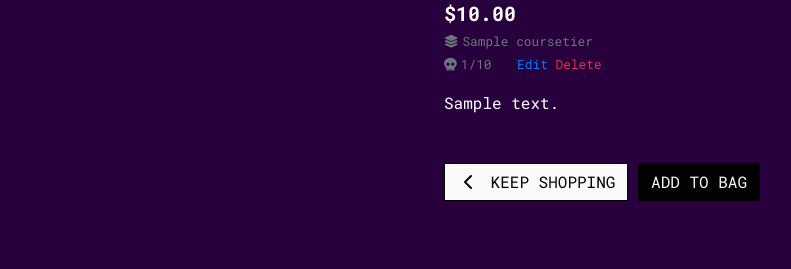
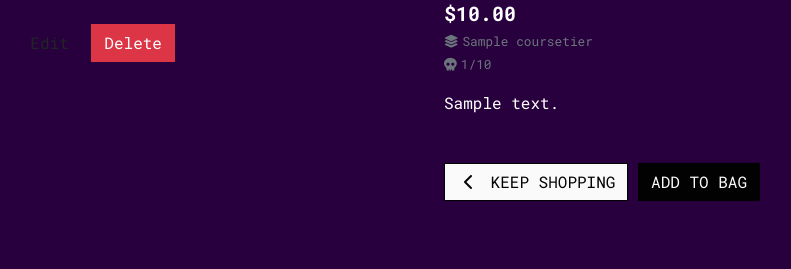
Before and after one commit to lunartechfreek/neon-beats-academy, a Django app: page /courses/1/ in a window 1280 px wide. Shown: the part 709-978 px from the top of the page, without its empty margins (211-1002 px from the left). Run offline with Django 3.2, Linux system fonts and the light colour scheme; a user stored in the database is signed in; tables that the repository leaves empty hold one stand-in row (values such as "Sample post"); parts of the project's set-up code (start-up, migrations or seed data) failed here and were passed over; some libraries are stand-ins or nearby versions.

Commit message:
Adjust layout for edit/delete buttons

```diff
--- a/courses/templates/courses/course_detail.html
+++ b/courses/templates/courses/course_detail.html
@@ -9,12 +9,9 @@
         <div class="col"></div>
     </div>
 </div>
-<div class="lg-page-banner"
-    {% if "placeholder" in course.image.url %}
-        style="background-image: url('{% static 'images/noimage.png' %}');"
-    {% else %}
-        style="background-image: url('{{ course.image.url }}');"
-    {% endif %}>
+<div class="lg-page-banner" {% if "placeholder" in course.image.url %}
+    style="background-image: url('{% static 'images/noimage.png' %}');" {% else %}
+    style="background-image: url('{{ course.image.url }}');" {% endif %}>
     <h2 class="text-black page-title">
         {{ course.name }}
     </h2>
@@ -25,7 +22,7 @@
 <div class="container-fluid margin-bottom">
     <div class="row">
         <div class="col-12 col-md-6 col-lg-4 offset-lg-2">
-            <div class="image-container my-5">
+            <div class="image-container mt-5 mb-4">
                 {% if "placeholder" in course.image.url %}
                 <a href="{{ course.image.url }}" target="_blank">
                     <img class="card-img-top img-fluid" src="{% static 'images/noimage.png' %}" alt="placeholder image">
@@ -36,6 +33,14 @@
                 </a>
                 {% endif %}
             </div>
+            {% if request.user.is_superuser %}
+            <div class="mb-4 detail-ctrl-btn-box">
+                <a href="{% url 'edit_course' course.id %}" class="btn btn-blue rounded-0 edit-btn">Edit</a>
+                <!-- Trigger the modal for delete -->
+                <a href="#" class="btn btn-danger rounded-0 delete-btn" data-toggle="modal"
+                    data-target="#deleteModal">Delete</a>
+            </div>
+            {% endif %}
         </div>
         <div class="col-12 col-md-6 col-lg-4">
             <div class="course-details-container mb-5 mt-md-5">
@@ -53,13 +58,7 @@
                 {% else %}
                 <small class="text-muted">Difficulty N/A</small>
                 {% endif %}
-                {% if request.user.is_superuser %}
-                <small class="ml-3">
-                    <a href="{% url 'edit_course' course.id %}">Edit</a>
-                    <!-- Trigger the modal for delete -->
-                    <a href="#" class="text-danger" data-toggle="modal" data-target="#deleteModal">Delete</a>
-                </small>
-                {% endif %}
+
                 <div class="mt-3 summernote-text">{{ course.description|safe }}</div>
                 <!-- <form class="form" action="{% url 'add_to_bag' course.id %}" method="POST">
                     {% csrf_token %}
@@ -73,13 +72,13 @@
                             </a>
                             <input type="submit" class="btn btn-black rounded-0 text-uppercase mt-5" value="Add to Bag"> -->
 
-                            <!-- {% if course.id in request.session.bag %}
+                <!-- {% if course.id in request.session.bag %}
                                 <input type="submit" class="btn btn-black rounded-0 text-uppercase mt-5" value="Already in Bag" disabled>
                             {% else %}
                                 <input type="submit" class="btn btn-black rounded-0 text-uppercase mt-5" value="Add to Bag">
                             {% endif %} -->
 
-                            <!-- <input type="submit"
+                <!-- <input type="submit"
                                 class="btn btn-black rounded-0 text-uppercase mt-5"
                                 value="{% if course.id in bag %}Added to Bag{% else %}Add to Bag{% endif %}"
                                 {% if course.id in bag %}disabled{% endif %}>
@@ -101,8 +100,7 @@
                                    class="btn btn-black rounded-0 text-uppercase mt-5"
                                    value="{% if course.id|stringformat:'s' in bag %}Already in Bag{% else %}Add to Bag{% endif %}"
                                    {% if course.id|stringformat:'s' in bag %}disabled{% endif %}> -->
-                            <input type="submit"
-                                class="btn btn-black rounded-0 text-uppercase mt-5 {% if course.id|stringformat:'s' in bag %}
+                            <input type="submit" class="btn btn-black rounded-0 text-uppercase mt-5 {% if course.id|stringformat:'s' in bag %}
                                 disabled-btn{% endif %}"
                                 value="{% if course.id|stringformat:'s' in bag %}Already in Bag{% else %}Add to Bag{% endif %}"
                                 {% if course.id|stringformat:'s' in bag %}disabled{% endif %}>
```
